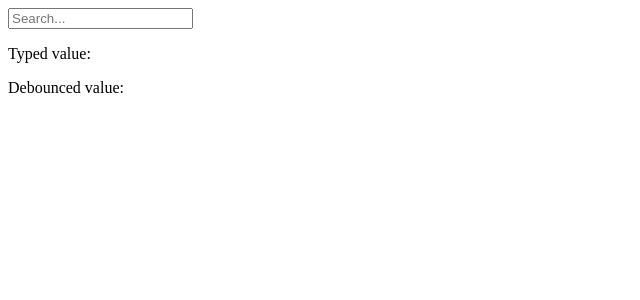
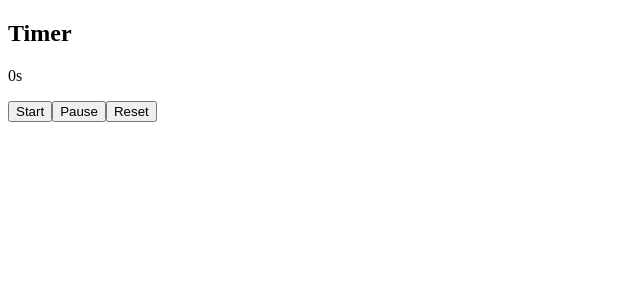
Before and after one commit to singhHarcharan/React-Interview-Prep, a React (Create React App) app: page / in a window 1280 px wide. Shown: the top 300 px of the page, without its empty margins (0-640 px from the left). Built offline with nearby package versions, Linux system fonts and the light colour scheme.

Commit message:
React Timer with Start, Stop & Pause Button

```diff
--- a/src/App.js
+++ b/src/App.js
@@ -3,6 +3,7 @@ import DebouncedSearch from "./PracticeComponents/Debouncing/DebouncedSearch";
 import UsersList from "./PracticeComponents/FetchAPIandRender/UsersList";
 import LazyLoadingComponent from "./PracticeComponents/LazyLoading/LazyLoadingComponent";
 import ServerSidePaginatedUsers from "./PracticeComponents/Pagination/ServerSidePaginatedUsers";
+import Timer from "./PracticeComponents/Timer/Timer";
 import TodoList from "./PracticeComponents/ToDoListCRUD/TodoList";
 
 function App() {
@@ -13,7 +14,8 @@ function App() {
     {/* <TodoList /> */}
     {/* <LazyLoadingComponent / > */}
     {/* <Counter /> */}
-    <DebouncedSearch />
+    {/* <DebouncedSearch /> */}
+    <Timer />
   </div>
 }
 
--- /dev/null
+++ b/src/PracticeComponents/Timer/Timer.jsx
@@ -0,0 +1,44 @@
+import { useEffect, useRef, useState } from "react";
+
+function Timer() {
+  const [seconds, setSeconds] = useState(0);
+  const [isRunning, setIsRunning] = useState(false);
+  const intervalRef = useRef(null);
+
+  function start() {
+    if (isRunning) return;
+    setIsRunning(true);
+  }
+
+  function pause() {
+    setIsRunning(false);
+  }
+
+  function reset() {
+    setIsRunning(false);
+    setSeconds(0);
+  }
+
+  useEffect(() => {
+    if (!isRunning) return;
+
+    intervalRef.current = setInterval(() => {
+      setSeconds(prev => prev + 1);
+    }, 1000);
+
+    return () => clearInterval(intervalRef.current);
+  }, [isRunning]);
+
+  return (
+    <div>
+      <h2>Timer</h2>
+      <p>{seconds}s</p>
+
+      <button onClick={start}>Start</button>
+      <button onClick={pause}>Pause</button>
+      <button onClick={reset}>Reset</button>
+    </div>
+  );
+}
+
+export default Timer;
```
